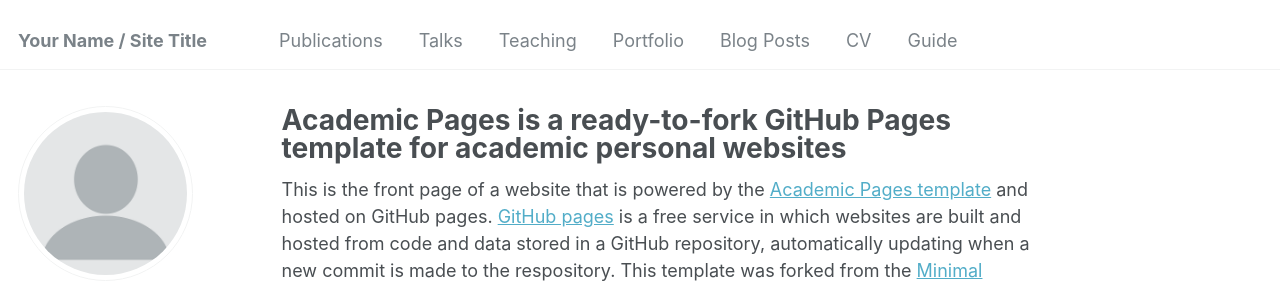
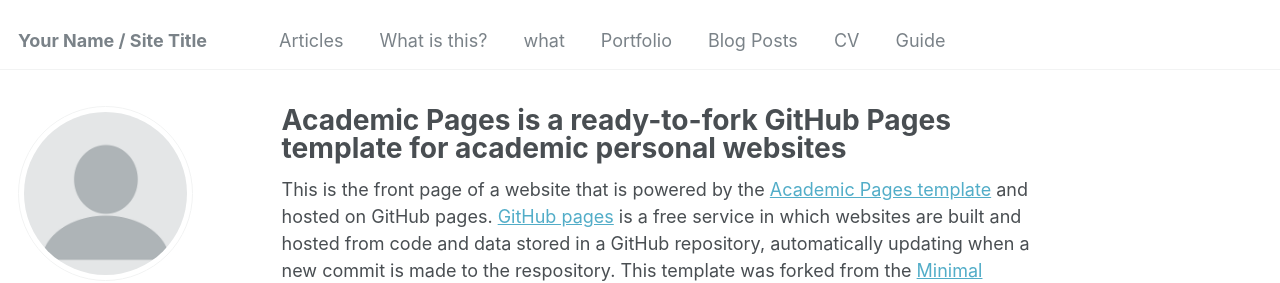
Before and after one commit to JustinH97/Robojournal.github.io, a Jekyll site: the page built from _pages/about.md, in a window 1280 px wide. Shown: the top 283 px of the page. Built offline with Jekyll 4.4.1, drawn with Linux system fonts in a browser that asks for light colours; some web fonts are replaced.

Commit message:
Update navigation.yml

```diff
--- a/_data/navigation.yml
+++ b/_data/navigation.yml
@@ -5,13 +5,13 @@
 # prevent it from being included in the site.
 
 main:
-  - title: "Publications"
+  - title: "Articles"
     url: /publications/
 
-  - title: "Talks"
+  - title: "What is this?"
     url: /talks/
 
-  - title: "Teaching"
+  - title: "what"
     url: /teaching/
 
   - title: "Portfolio"
```
